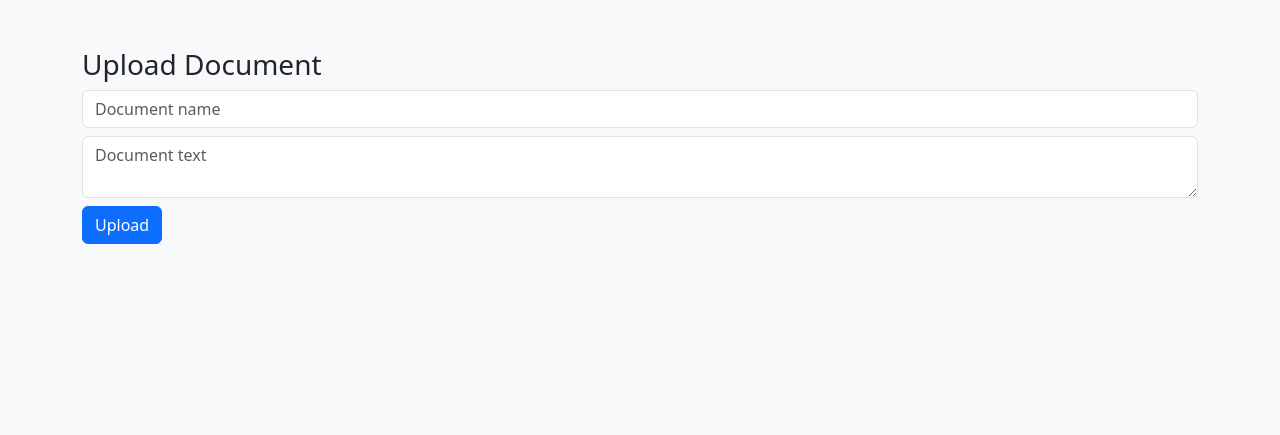
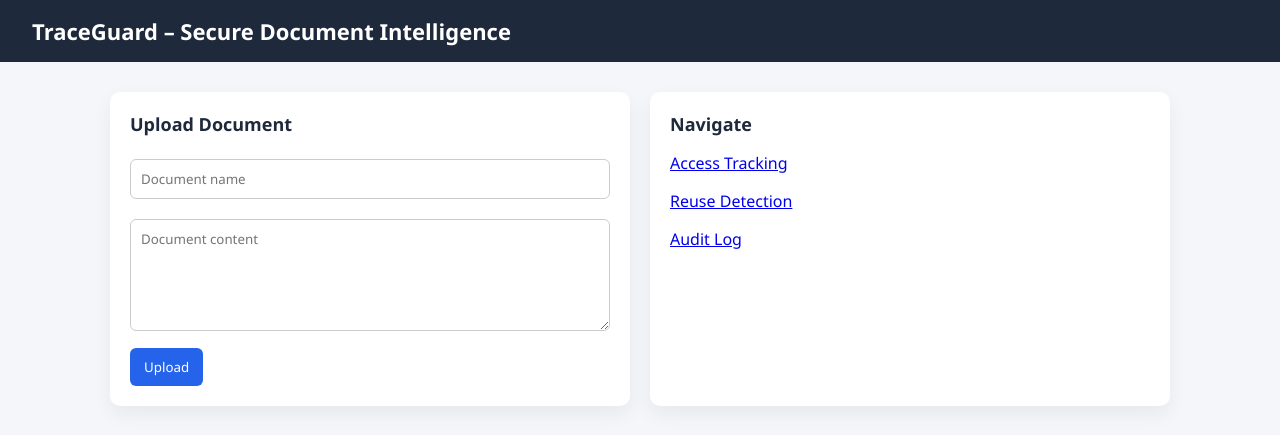
Before and after one commit to Vinithareddy09/TraceGuard, a Flask app: page / in a window 1280 px wide. Shown: the top 435 px of the page. Run offline with Flask 3, Linux system fonts and the light colour scheme; data that the repository does not hold is empty.

Commit message:
Professional dashboard UI for TraceGuard

```diff
--- a/static/app.js
+++ b/static/app.js
@@ -1,64 +1,68 @@
-function showMessage(res) {
-  if (res.status) {
-    alert(res.status + (res.fingerprint ? "\nFingerprint: " + res.fingerprint : ""));
-  } else if (res.error) {
-    alert("Error: " + res.error);
-  } else if (res.reused_in) {
-    alert("Reused in documents:\n" + res.reused_in.join(", "));
-  } else {
-    alert(JSON.stringify(res, null, 2));
-  }
+function notify(msg) {
+  alert(msg);
 }
 
-function upload(){
+function upload() {
   fetch("/upload", {
-    method:"POST",
-    headers:{'Content-Type':'application/json'},
-    body:JSON.stringify({
-      name:document.getElementById("name").value,
-      text:document.getElementById("text").value
+    method: "POST",
+    headers: {"Content-Type": "application/json"},
+    body: JSON.stringify({
+      name: document.getElementById("name").value,
+      text: document.getElementById("text").value
     })
   })
-  .then(r=>r.json())
-  .then(showMessage);
+  .then(r => r.json())
+  .then(res => {
+    notify(`Uploaded successfully\nFingerprint:\n${res.fingerprint}`);
+  });
 }
 
-function accessDoc(){
-  fetch("/access",{
-    method:"POST",
-    headers:{'Content-Type':'application/json'},
-    body:JSON.stringify({
-      name:document.getElementById("doc").value
+function accessDoc() {
+  fetch("/access", {
+    method: "POST",
+    headers: {"Content-Type": "application/json"},
+    body: JSON.stringify({
+      name: document.getElementById("doc").value
     })
   })
-  .then(r=>r.json())
-  .then(showMessage);
+  .then(r => r.json())
+  .then(res => {
+    notify(res.status);
+  });
 }
 
-function reuse(){
-  fetch("/reuse_check",{
-    method:"POST",
-    headers:{'Content-Type':'application/json'},
-    body:JSON.stringify({
-      text:document.getElementById("reuseText").value
+function reuse() {
+  fetch("/reuse_check", {
+    method: "POST",
+    headers: {"Content-Type": "application/json"},
+    body: JSON.stringify({
+      text: document.getElementById("reuseText").value
     })
   })
-  .then(r=>r.json())
-  .then(showMessage);
+  .then(r => r.json())
+  .then(res => {
+    if (res.reused_in.length === 0)
+      notify("No reuse detected");
+    else
+      notify("Reused in:\n" + res.reused_in.join(", "));
+  });
 }
 
 fetch("/audit")
-  .then(r=>r.json())
-  .then(data=>{
-    const t=document.getElementById("logs");
-    if(!t) return;
-    t.innerHTML="";
-    data.forEach(l=>{
-      t.innerHTML+=`
+  .then(r => r.json())
+  .then(data => {
+    const table = document.getElementById("logs");
+    if (!table) return;
+
+    table.innerHTML = "";
+    data.forEach(l => {
+      table.innerHTML += `
         <tr>
           <td>${l.action}</td>
           <td>${l.document}</td>
-          <td>${l.verified ? "✔ Verified" : "❌ Invalid"}</td>
+          <td class="${l.verified ? "badge-ok" : "badge-bad"}">
+            ${l.verified ? "✔ Verified" : "❌ Invalid"}
+          </td>
         </tr>`;
     });
-});
+  });
--- /dev/null
+++ b/static/style.css
@@ -0,0 +1,90 @@
+* {
+  box-sizing: border-box;
+  font-family: "Segoe UI", system-ui, sans-serif;
+}
+
+body {
+  margin: 0;
+  background: #f4f6f9;
+  color: #333;
+}
+
+header {
+  background: #1e293b;
+  color: white;
+  padding: 16px 32px;
+  font-size: 22px;
+  font-weight: 600;
+}
+
+.container {
+  max-width: 1100px;
+  margin: 30px auto;
+  padding: 0 20px;
+}
+
+.grid {
+  display: grid;
+  grid-template-columns: repeat(auto-fit, minmax(320px, 1fr));
+  gap: 20px;
+}
+
+.card {
+  background: white;
+  border-radius: 10px;
+  padding: 20px;
+  box-shadow: 0 8px 20px rgba(0,0,0,0.06);
+}
+
+.card h2 {
+  margin-top: 0;
+  font-size: 18px;
+  color: #1e293b;
+}
+
+input, textarea {
+  width: 100%;
+  padding: 10px;
+  margin-top: 8px;
+  margin-bottom: 12px;
+  border-radius: 6px;
+  border: 1px solid #ccc;
+}
+
+button {
+  background: #2563eb;
+  color: white;
+  border: none;
+  padding: 10px 14px;
+  border-radius: 6px;
+  cursor: pointer;
+}
+
+button:hover {
+  background: #1d4ed8;
+}
+
+table {
+  width: 100%;
+  border-collapse: collapse;
+}
+
+th, td {
+  padding: 10px;
+  border-bottom: 1px solid #e5e7eb;
+}
+
+th {
+  background: #f1f5f9;
+  text-align: left;
+}
+
+.badge-ok {
+  color: green;
+  font-weight: bold;
+}
+
+.badge-bad {
+  color: red;
+  font-weight: bold;
+}
--- a/templates/index.html
+++ b/templates/index.html
@@ -1,16 +1,31 @@
 <!DOCTYPE html>
 <html>
 <head>
-  <title>TraceGuard | Upload</title>
-  <link rel="stylesheet" href="https://cdn.jsdelivr.net/npm/bootstrap@5.3.0/dist/css/bootstrap.min.css">
+  <title>TraceGuard Dashboard</title>
+  <link rel="stylesheet" href="/static/style.css">
 </head>
-<body class="bg-light">
-<div class="container mt-5">
-  <h3>Upload Document</h3>
-  <input id="name" class="form-control mb-2" placeholder="Document name">
-  <textarea id="text" class="form-control mb-2" placeholder="Document text"></textarea>
-  <button class="btn btn-primary" onclick="upload()">Upload</button>
+<body>
+
+<header>TraceGuard – Secure Document Intelligence</header>
+
+<div class="container">
+  <div class="grid">
+    <div class="card">
+      <h2>Upload Document</h2>
+      <input id="name" placeholder="Document name">
+      <textarea id="text" rows="5" placeholder="Document content"></textarea>
+      <button onclick="upload()">Upload</button>
+    </div>
+
+    <div class="card">
+      <h2>Navigate</h2>
+      <p><a href="/access_ui">Access Tracking</a></p>
+      <p><a href="/reuse_ui">Reuse Detection</a></p>
+      <p><a href="/audit_ui">Audit Log</a></p>
+    </div>
+  </div>
 </div>
+
 <script src="/static/app.js"></script>
 </body>
 </html>
```
Also changed, not shown: templates/access.html (+13 -7 lines), templates/audit.html (+20 -11 lines), templates/reuse.html (+13 -7 lines).
